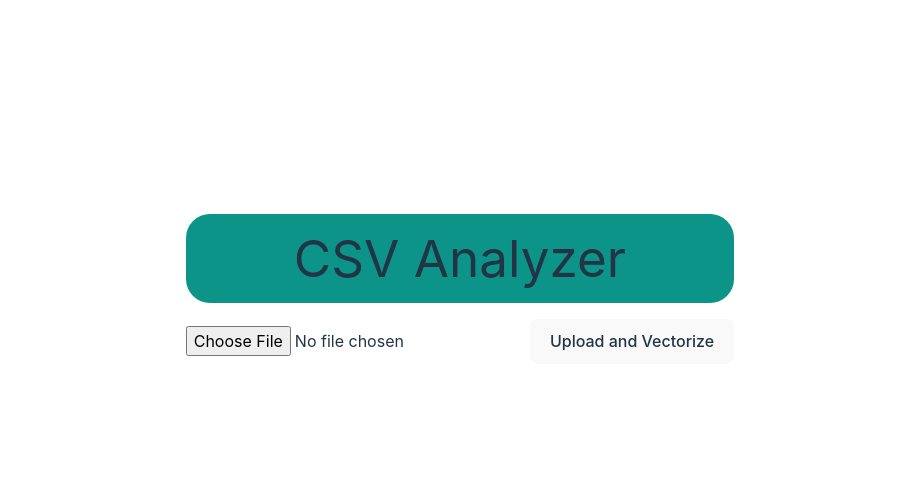
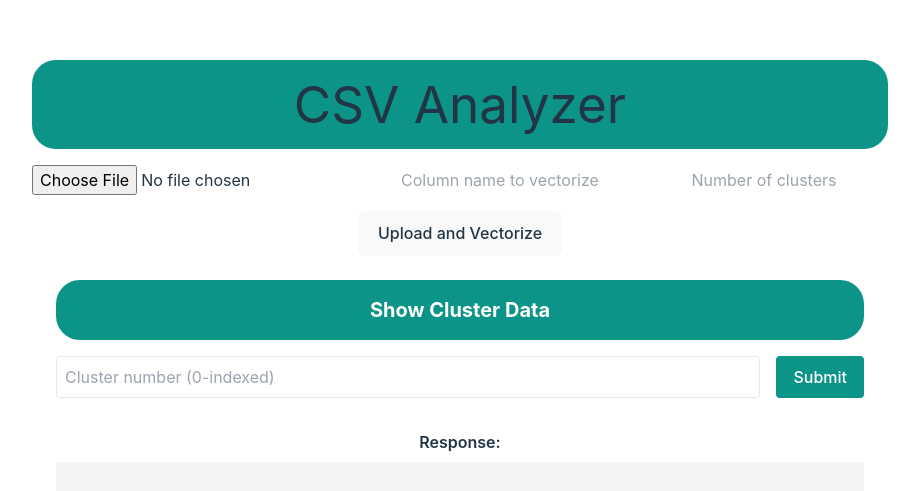
Before and after one commit to jackdzi/CSVanalysis, a React (Vite) app in the folder frontend/: page / in a window 1280 px wide. Shown: the part 111-602 px from the top of the page, without its empty margins (180-1099 px from the left). Built offline with nearby package versions, Linux system fonts and the light colour scheme.

Commit message:
Added showing cluster data component

```diff
--- a/frontend/src/App.tsx
+++ b/frontend/src/App.tsx
@@ -1,4 +1,5 @@
 import FileUploader from './components/UploadFile/UploadFile'
+import GetCluster from './components/GetCluster/GetCluster'
 import './App.css'
 
 function App() {
@@ -6,6 +7,7 @@ function App() {
   return (
     <>
       <FileUploader />
+      <GetCluster />
     </>
   )
 }
--- /dev/null
+++ b/frontend/src/components/GetCluster/GetCluster.tsx
@@ -0,0 +1,86 @@
+import { useState } from "react";
+import axios from "axios";
+
+function GetCluster() {
+  const [clusterName, setClusterName] = useState("");
+  const [loading, setLoading] = useState(false);
+  const [error, setError] = useState("");
+  const [response, setResponse] = useState<any[]>([]);
+
+  const handleClusterNameChange = (event: any) => {
+    setClusterName(event.target.value);
+  };
+
+  const handleSubmit = async () => {
+
+    const formData = new FormData();
+    formData.append("cluster", clusterName);
+    setLoading(true);
+
+    try {
+      const response = await axios.post(
+        "http://127.0.0.1:5000/clusters",
+        formData,
+        {
+          headers: { "Content-Type": "multipart/form-data" },
+        }
+      );
+      setResponse(response.data.clusters);
+      setError("");
+    } catch (err: any) {
+      setError(err.response?.data?.error || "An error occurred.");
+      setResponse([]);
+    } finally {
+      setLoading(false);
+    }
+  };
+
+  return (
+    <div className="p-6">
+      <h1 className="bg-teal-600 text-white rounded-3xl mb-4 p-4 text-xl font-bold text-center">
+        Show Cluster Data
+      </h1>
+
+      <div className="flex flex-col gap-4">
+        <div className="flex gap-4 items-center">
+          <input
+            type="text"
+            className="border rounded p-2 flex-grow"
+            placeholder="Cluster number (0-indexed)"
+            value={clusterName}
+            onChange={handleClusterNameChange}
+          />
+          <button
+            onClick={handleSubmit}
+            disabled={loading}
+            className="bg-teal-600 text-white px-4 py-2 rounded hover:bg-teal-700 disabled:bg-teal-300 disabled:cursor-not-allowed"
+          >
+            {loading ? "Processing..." : "Submit"}
+          </button>
+        </div>
+
+        {error && (
+          <div className="text-red-500 p-2 rounded bg-red-50">
+            {error}
+          </div>
+        )}
+
+        {response && (
+          <div className="mt-4">
+            <h2 className="font-semibold mb-2">Response:</h2>
+            <pre className="bg-gray-100 text-black p-4 rounded overflow-auto whitespace-pre-wrap">
+              {response.map((item: { text: string }) => (
+                <div key={item.text}>
+                  <p>{item.text}</p>
+                  <br />
+                </div>
+              ))}
+            </pre>
+          </div>
+        )}
+      </div>
+    </div>
+  );
+}
+
+export default GetCluster;
--- a/frontend/src/components/UploadFile/UploadFile.tsx
+++ b/frontend/src/components/UploadFile/UploadFile.tsx
@@ -4,6 +4,8 @@ import Spinner from "../Spinner/Spinner";
 
 function FileUploader() {
   const [file, setFile] = useState(null);
+  const [columnName, setColumnName] = useState("");
+  const [numClusters, setNumClusters] = useState("");
   const [vectors, setVectors] = useState([]);
   const [image, setImage] = useState("");
   const [error, setError] = useState("");
@@ -11,6 +13,14 @@ function FileUploader() {
 
   const handleFileChange = (event: any) => {
     setFile(event.target.files[0]);
+  };
+
+  const handleColumnNameChange = (event: any) => {
+    setColumnName(event.target.value);
+  };
+
+  const handleNumClustersChange = (event: any) => {
+    setNumClusters(event.target.value);
   };
 
   const handleSubmit = async () => {
@@ -21,7 +31,8 @@ function FileUploader() {
 
     const formData = new FormData();
     formData.append("file", file);
-    console.log(formData)
+    formData.append("column", columnName);
+    formData.append("clusters", numClusters);
 
     setLoading(true);
     try {
@@ -30,7 +41,7 @@ function FileUploader() {
         formData,
         {
           headers: { "Content-Type": "multipart/form-data" },
-        },
+        }
       );
       setVectors(response.data.clusters);
       setImage(response.data.umap_graph);
@@ -46,6 +57,21 @@ function FileUploader() {
     <div>
       <h1 className="bg-teal-600 rounded-3xl mb-4 p-4">CSV Analyzer</h1>
       <input type="file" accept=".csv" onChange={handleFileChange} />
+      <input
+        type="text"
+        className="mr-4 text-center"
+        placeholder="Column name to vectorize"
+        value={columnName}
+        onChange={handleColumnNameChange}
+      />
+      <input
+        type="text"
+        className="text-center"
+        placeholder="Number of clusters"
+        value={numClusters}
+        onChange={handleNumClustersChange}
+      />
+      <div className="mb-4"></div>
       <button onClick={handleSubmit}>Upload and Vectorize</button>
       {loading ? (
         <Spinner />
```
Also changed, not shown: 2 other files (tests, documents, lock files or other folders).
